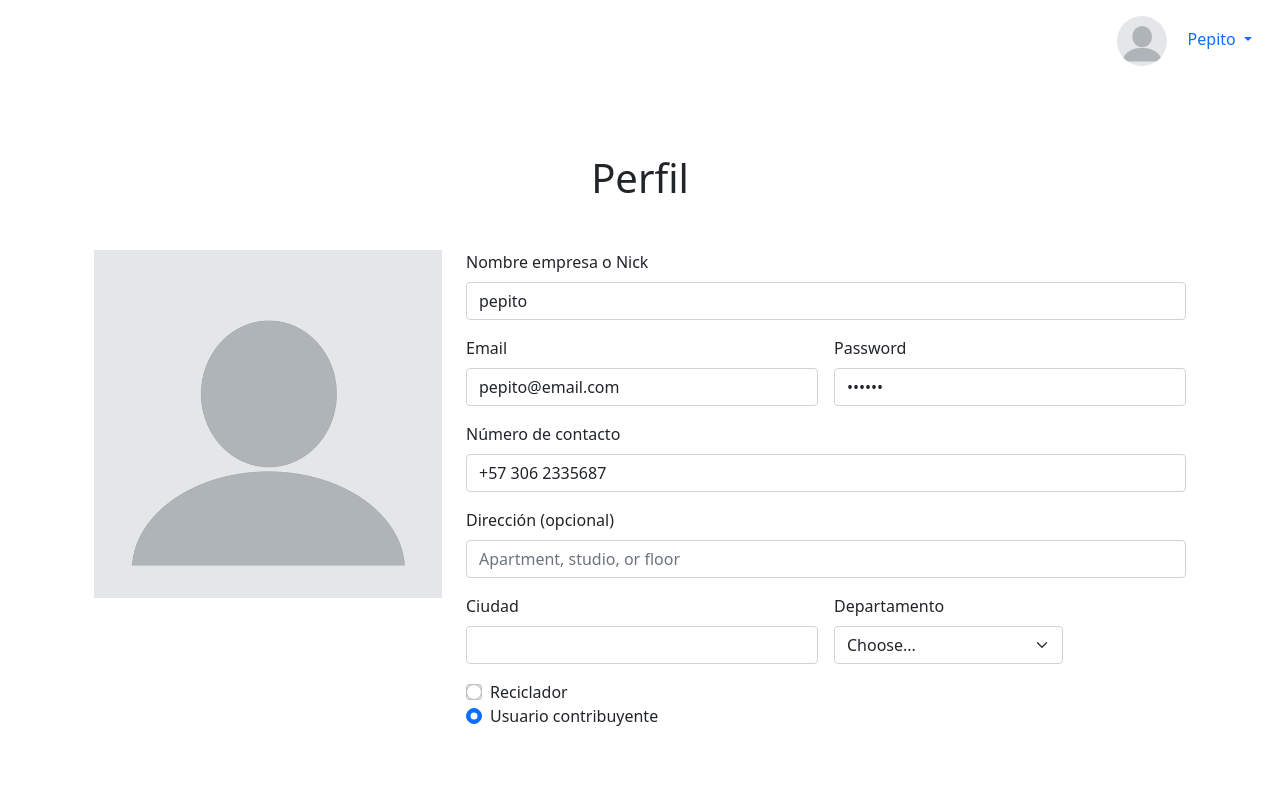
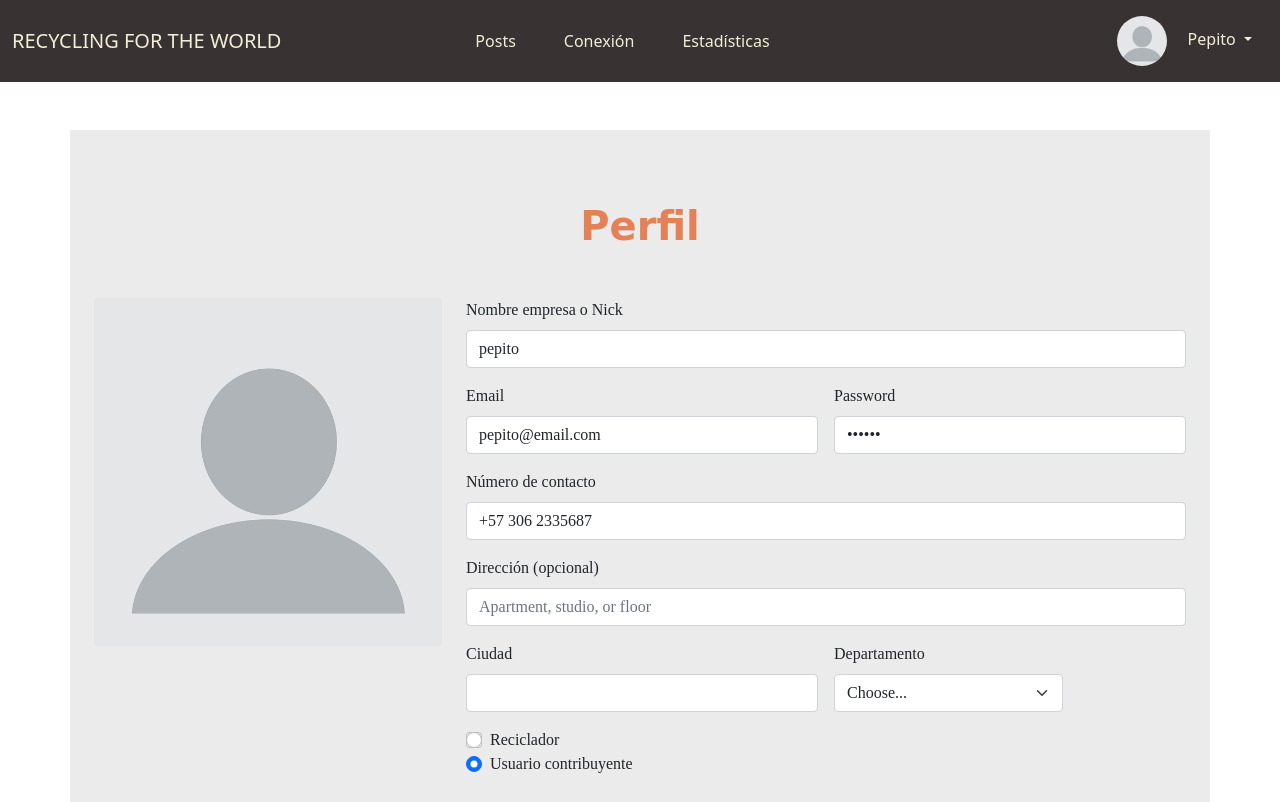
Before and after one commit to ACC-DevSoft/Recycling-for-the-World, a plain HTML site: page profiles.html in a window 1280 px wide. Drawn offline with nearby package versions, Linux system fonts and the light colour scheme; files whose address does not match are found by name; a web font is replaced by a local one.

Commit message:
Modify color navbar and adding color gray-ligth

```diff
--- a/assets/css/colors.css
+++ b/assets/css/colors.css
@@ -6,6 +6,7 @@
     --light:#f2edd7;
     --green:#3a6351;
     --orange-light:#e48257;
+    --gray-light: #EBEBEB;
 }
 
 /* variables de los textos  */
--- a/assets/css/profile.css
+++ b/assets/css/profile.css
@@ -0,0 +1,3 @@
+.main-profile {
+    background-color: var(--gray-light);
+}
--- a/assets/css/styles.css
+++ b/assets/css/styles.css
@@ -4,12 +4,22 @@
     margin: 0;
 }
 
-body {
-    background-color: #3a6351;
-    color: #f2edd7 ;
-}
 
 h1,h2, h3 {
    color: #e48257;
    font-weight: bold;
 }
+
+.navbar {
+    background-color: var(--dark);
+}
+.navbar a {
+    color: var(--light);
+}
+.navbar a:hover {
+    color: var(--orange-light);
+}
+
+.dropdown .dropdown-menu .dropdown-item {
+    color: var(--green);
+}
--- a/profiles.html
+++ b/profiles.html
@@ -10,13 +10,16 @@
 			integrity="sha384-+0n0xVW2eSR5OomGNYDnhzAbDsOXxcvSN1TPprVMTNDbiYZCxYbOOl7+AMvyTG2x"
 			crossorigin="anonymous"
 		/>
+		<link rel="stylesheet" href="./assets/css/styles.css" />
+		<link rel="stylesheet" href="./assets/css/profile.css" />
+
 		<title>Profile</title>
 	</head>
 
 	<body>
-		<nav class="navbar navbar-expand-md navbar-dark">
+		<nav class="navbar navbar-expand-md">
 			<div class="container-fluid">
-				<a class="navbar-brand" href="#">RECYCLING FOR THE WORLD</a>
+				<a class="navbar-brand" href="./home.html">RECYCLING FOR THE WORLD</a>
 				<button
 					class="navbar-toggler"
 					type="button"
@@ -31,7 +34,9 @@
 				<div class="collapse navbar-collapse" id="myMenu">
 					<ul class="navbar-nav mx-auto text-center">
 						<li class="nav-item mx-3">
-							<a class="nav-link active" aria-current="page" href="./home.html">Posts</a>
+							<a class="nav-link active" aria-current="page" href="./home.html"
+								>Posts</a
+							>
 						</li>
 						<li class="nav-item mx-3">
 							<a class="nav-link" href="./connect.html">Conexión</a>
@@ -57,12 +62,17 @@
 							/>
 							<span class="ps-3">Pepito</span>
 						</a>
-						<ul class="dropdown-menu dropdown-menu-end" aria-labelledby="navbarDropdown">
+						<ul
+							class="dropdown-menu dropdown-menu-end"
+							aria-labelledby="navbarDropdown"
+						>
 							<li>
 								<a class="dropdown-item" href="./profiles.html">Ver perfil</a>
 							</li>
 							<li>
-								<a class="dropdown-item" href="./profiles.html">Editar perfil</a>
+								<a class="dropdown-item" href="./profiles.html"
+									>Editar perfil</a
+								>
 							</li>
 							<li>
 								<a class="dropdown-item" href="#">Logout</a>
@@ -74,8 +84,8 @@
 		</nav>
 
 		<!-- Contenido -->
-		<div class="container main-profile p-4">
-			<h1 class="titulo text-center my-5 titulo">Perfil</h1>
+		<div class="container main-profile mt-5 p-4">
+			<h1 class="titulo text-center my-5 titulos">Perfil</h1>
 
 			<div class="row">
 				<div class="col-md-4">
@@ -88,8 +98,8 @@
 					</figure>
 				</div>
 
-				<div class="col-md-8 texto">
-					<form class="row g-3">
+				<div class="col-md-8">
+					<form class="row g-3 texto">
 						<div class="col-12">
 							<label for="inputAddress2" class="form-label"
 								>Nombre empresa o Nick</label
```
